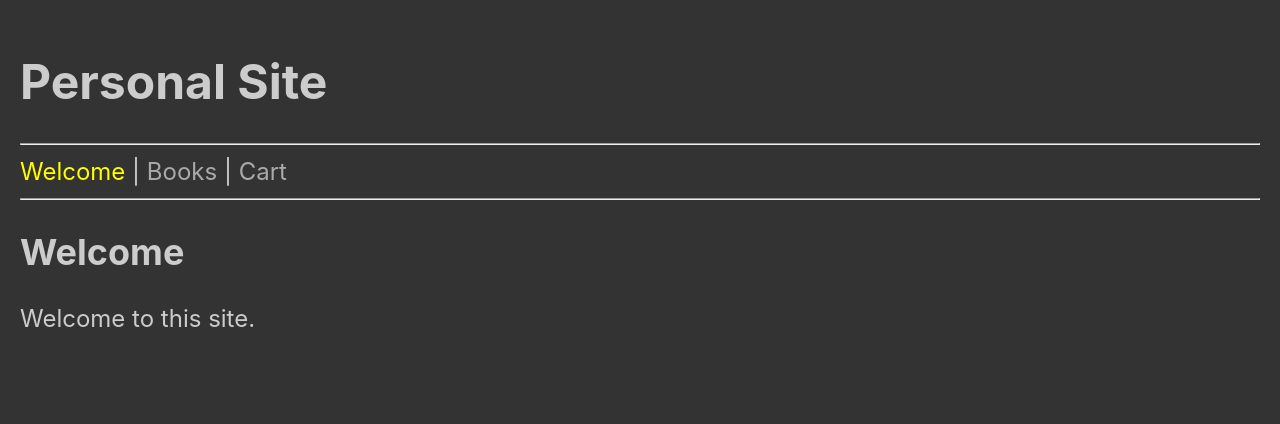
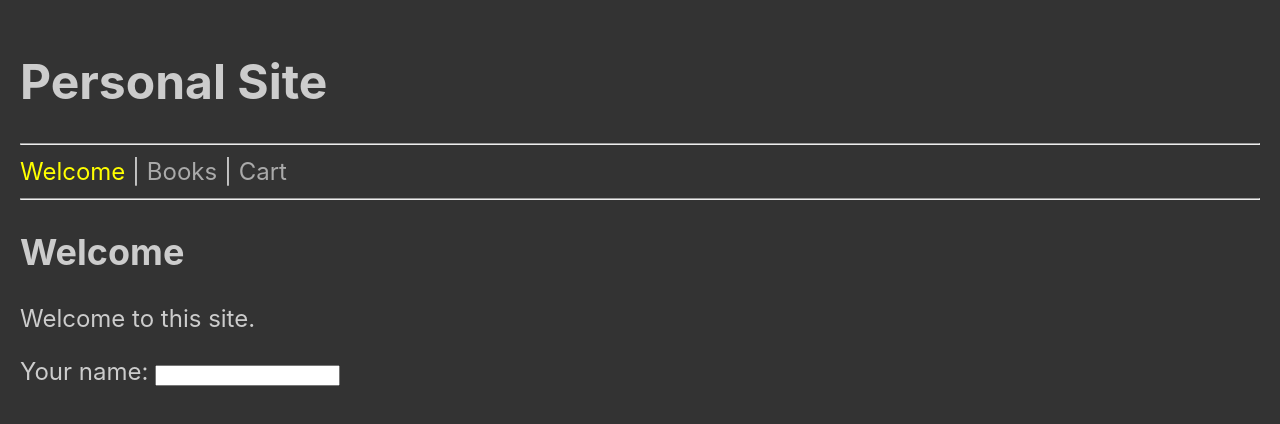
Before and after one commit to edwardtanguay/live-coding-redux-site-shop-app, a React (Vite) app: page /welcome in a window 1280 px wide. Shown: the top 424 px of the page. Built offline with nearby package versions, Linux system fonts and the light colour scheme.

Commit message:
name can be changed

```diff
--- a/src/common/pages/PageWelcome.jsx
+++ b/src/common/pages/PageWelcome.jsx
@@ -1,8 +1,25 @@
+import { useDispatch, useSelector } from 'react-redux';
+
 export const PageWelcome = () => {
+	const dispatch = useDispatch();
+	const { customerName } = useSelector((state) => state.cart);
+
 	return (
 		<div className="page_welcome">
 			<h2>Welcome</h2>
 			<p>Welcome to this site.</p>
+			<p>
+				Your name:{' '}
+				<input
+					onChange={(e) =>
+						dispatch({
+							type: 'cart/changeCustomerName',
+							payload: e.target.value,
+						})
+					}
+					value={customerName}
+				/>
+			</p>
 		</div>
-	)
-}
+	);
+};
--- a/src/features/cart/cartSlice.js
+++ b/src/features/cart/cartSlice.js
@@ -15,8 +15,8 @@ export const cartSlice = createSlice({
 		removeItem: (state) => {
 			state.items.pop();
 		},
-		changeCustomerName: (state, payload) => {
-			state.customerName = payload
+		changeCustomerName: (state, action) => {
+			state.customerName = action.payload
 		}
 	},
 });
```
